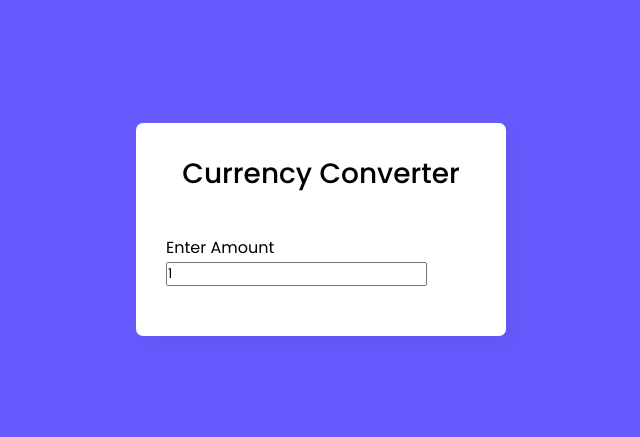
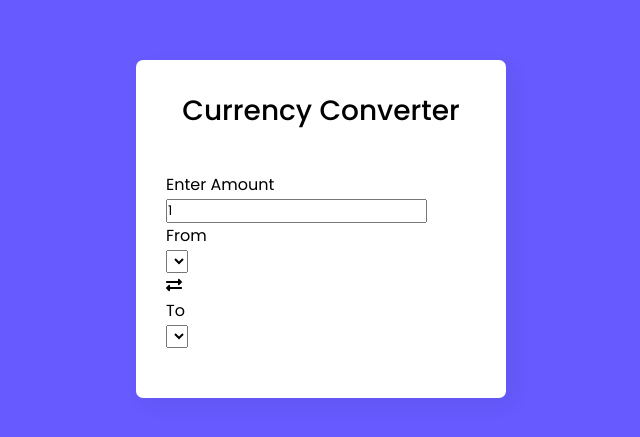
Before and after one commit to EDGENortheastern/dan-m-dec22, a plain HTML site: page index.html in a window 1280 px wide. Shown: the part 171-608 px from the top of the page, without its empty margins (319-959 px from the left). Drawn offline with Linux system fonts and the light colour scheme.

Commit message:
adidng the to and from box

```diff
--- a/index.css
+++ b/index.css
@@ -29,3 +29,7 @@ body{
 .wrapper form{
     margin: 40px 0 20px 0;
 }
+::selection{
+    color: #fff;
+    background: #675AFE;
+}
--- a/index.html
+++ b/index.html
@@ -16,6 +16,20 @@
                 <p>Enter Amount</p>
                 <input type="number" value="1" id="user-input-box">
             </div>
+            <div class="drop-list">
+                <div class="from">
+                    <p>From</p>
+                    <div class="select-box">
+                    <select> <!-- Options tag are inserted from JavaScript --> </select>
+                    </div>
+                </div>
+                <div class="icon"><i class="fas fa-exchange-alt"></i></div>
+                <div class="to">
+                    <p>To</p>
+                    <div class="select-box">
+                    <select> <!-- Options tag are inserted from JavaScript --> </select>
+                    </div>
+                </div>
         </form>
     </div>
 </body>
```
